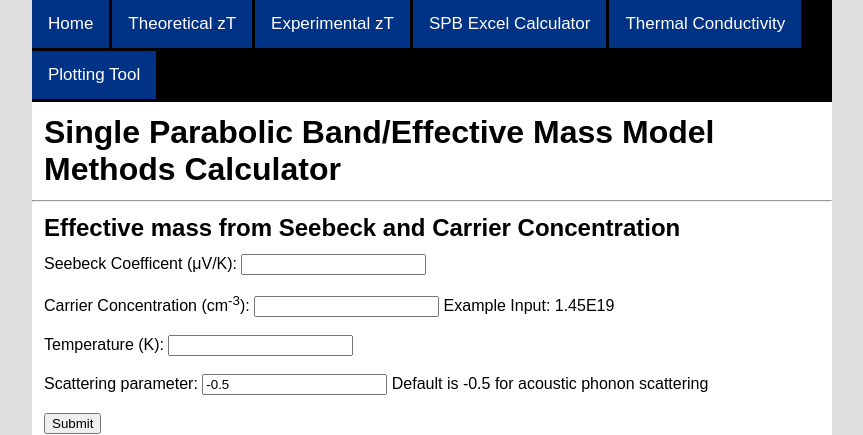
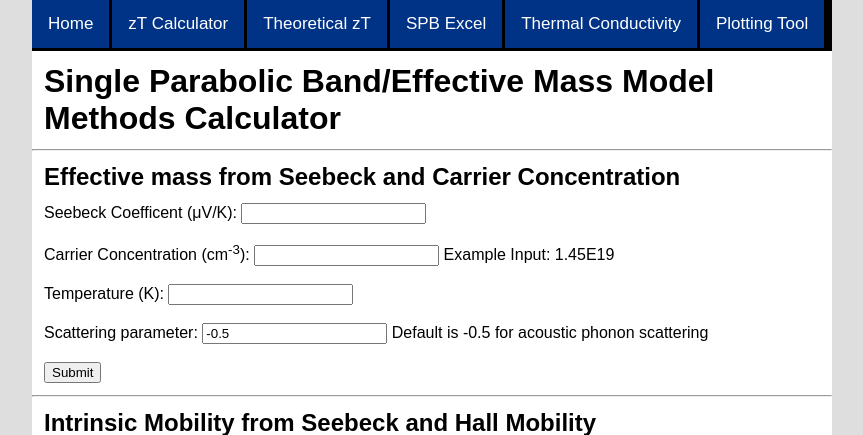
Before and after one commit to adamczykj95/effectivemass, a Flask app: page / in a window 1280 px wide. Shown: the top 435 px of the page, without its empty margins (208-1071 px from the left). Run offline with Flask 2, Linux system fonts and the light colour scheme.

Commit message:
update linkbar

```diff
--- a/templates/base.html
+++ b/templates/base.html
@@ -12,9 +12,9 @@
 <div class="inset">
 	<div class=topnav>
 		<a href="{{url_for('index')}}">Home</a>
+		<a href="{{url_for('zt')}}">zT Calculator</a>
 		<a href="{{url_for('theoretical_zt')}}">Theoretical zT</a>
-		<a href="{{url_for('zt')}}">Experimental zT</a>
-		<a href="{{url_for('spb')}}">SPB Excel Calculator</a>
+		<a href="{{url_for('spb')}}">SPB Excel</a>
 		<a href="{{url_for('thermal')}}">Thermal Conductivity</a>
 		<a href="{{url_for('plot')}}">Plotting Tool</a>
 	</div>
```
